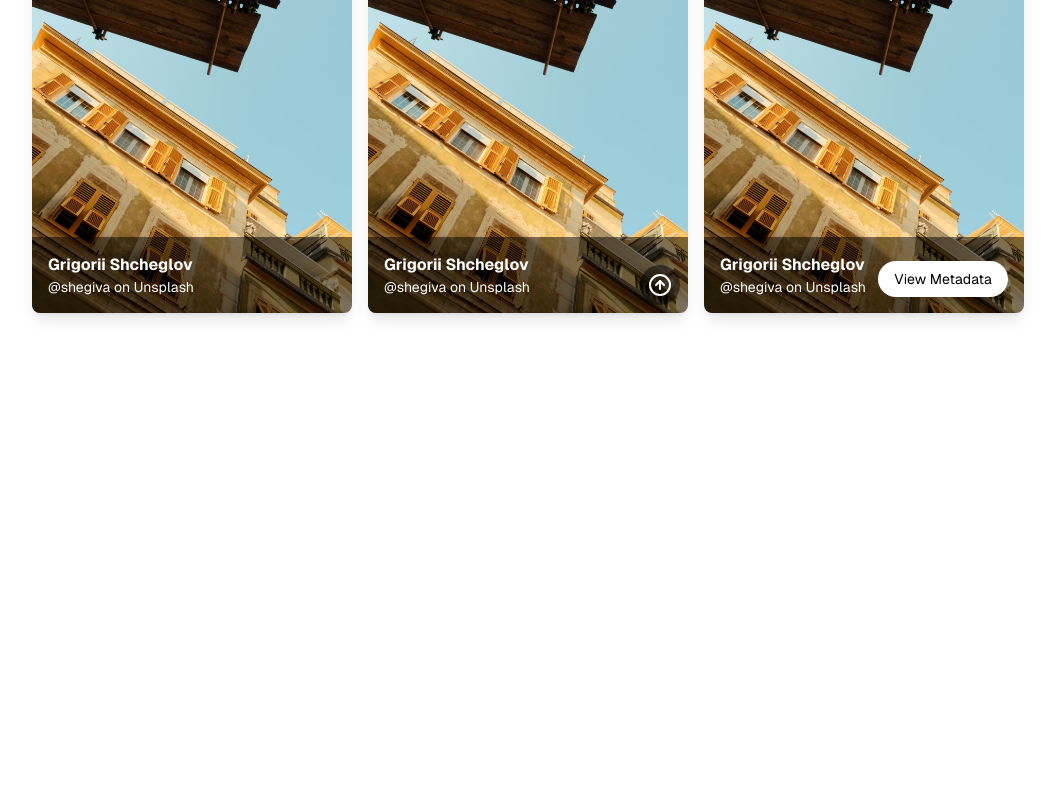
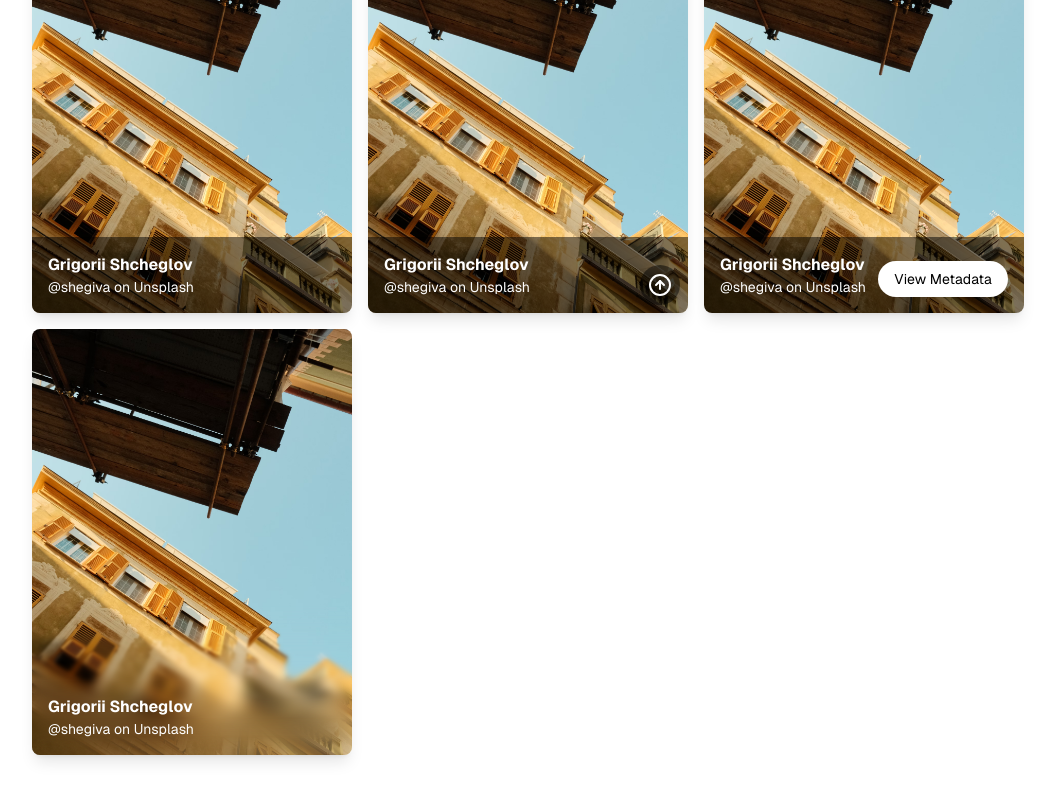
Before and after one commit to joncoronel/buildshit, a Next.js app: page / in a window 1280 px wide. Shown: the part 242-1042 px from the top of the page, without its empty margins (48-1103 px from the left). Before the commit the page ends 800 px from the top, so only its background shows below. Built offline with nearby package versions, Linux system fonts and the light colour scheme.

Commit message:
wokring blur effect

```diff
--- /dev/null
+++ b/app/components/challenges/1/blur.module.css
@@ -0,0 +1,111 @@
+.gradientBlurBottom {
+  position: absolute;
+  z-index: 5;
+  inset: auto 0 0 0;
+  height: 35%;
+  width: 100%;
+  bottom: 0;
+  pointer-events: none;
+}
+
+.gradientBlur > div,
+.gradientBlur::before,
+.gradientBlur::after {
+  position: absolute;
+  inset: 0;
+}
+
+.gradientBlur::before {
+  content: "";
+  z-index: 1;
+  backdrop-filter: blur(0.5px);
+  mask: linear-gradient(
+    to bottom,
+    rgba(255, 255, 255, 0) 0%,
+    rgba(255, 255, 255, 1) 12.5%,
+    rgba(255, 255, 255, 1) 25%,
+    rgba(255, 255, 255, 0) 37.5%
+  );
+}
+
+.gradientBlur > div:nth-of-type(1) {
+  z-index: 2;
+  backdrop-filter: blur(1px);
+  mask: linear-gradient(
+    to bottom,
+    rgba(255, 255, 255, 0) 12.5%,
+    rgba(255, 255, 255, 1) 25%,
+    rgba(255, 255, 255, 1) 37.5%,
+    rgba(255, 255, 255, 0) 50%
+  );
+}
+
+.gradientBlur > div:nth-of-type(2) {
+  z-index: 3;
+  backdrop-filter: blur(2px);
+  mask: linear-gradient(
+    to bottom,
+    rgba(255, 255, 255, 0) 25%,
+    rgba(255, 255, 255, 1) 37.5%,
+    rgba(255, 255, 255, 1) 50%,
+    rgba(255, 255, 255, 0) 62.5%
+  );
+}
+
+.gradientBlur > div:nth-of-type(3) {
+  z-index: 4;
+  backdrop-filter: blur(4px);
+  mask: linear-gradient(
+    to bottom,
+    rgba(255, 255, 255, 0) 37.5%,
+    rgba(255, 255, 255, 1) 50%,
+    rgba(255, 255, 255, 1) 62.5%,
+    rgba(255, 255, 255, 0) 75%
+  );
+}
+
+.gradientBlur > div:nth-of-type(4) {
+  z-index: 5;
+  backdrop-filter: blur(8px);
+  mask: linear-gradient(
+    to bottom,
+    rgba(255, 255, 255, 0) 50%,
+    rgba(255, 255, 255, 1) 62.5%,
+    rgba(255, 255, 255, 1) 75%,
+    rgba(255, 255, 255, 0) 87.5%
+  );
+}
+
+.gradientBlur > div:nth-of-type(5) {
+  z-index: 6;
+  backdrop-filter: blur(16px);
+  mask: linear-gradient(
+    to bottom,
+    rgba(255, 255, 255, 0) 62.5%,
+    rgba(255, 255, 255, 1) 75%,
+    rgba(255, 255, 255, 1) 87.5%,
+    rgba(255, 255, 255, 0) 100%
+  );
+}
+
+.gradientBlur > div:nth-of-type(6) {
+  z-index: 7;
+  backdrop-filter: blur(32px);
+  mask: linear-gradient(
+    to bottom,
+    rgba(255, 255, 255, 0) 75%,
+    rgba(255, 255, 255, 1) 87.5%,
+    rgba(255, 255, 255, 1) 100%
+  );
+}
+
+.gradientBlur::after {
+  content: "";
+  z-index: 8;
+  backdrop-filter: blur(64px);
+  mask: linear-gradient(
+    to bottom,
+    rgba(255, 255, 255, 0) 87.5%,
+    rgba(255, 255, 255, 1) 100%
+  );
+}
--- a/app/components/challenges/1/main.js
+++ b/app/components/challenges/1/main.js
@@ -6,6 +6,7 @@ import Image from "next/image";
 import { RefreshCw, CircleArrowUp } from "lucide-react";
 import Photo from "@/public/challenges/1/photo.avif";
 import data from "./data.json";
+import styles from "./blur.module.css";
 
 export const Idea1 = () => {
   const [isFlipped, setIsFlipped] = useState(false);
@@ -188,3 +189,48 @@ export const Idea5 = () => {
     </div>
   );
 };
+
+export const Idea6 = () => {
+  return (
+    <div className="w-full flex max-w-xs relative overflow-hidden rounded-lg shadow-lg group">
+      <div className="relative aspect-[3/4] w-full">
+        <Image
+          src={Photo}
+          alt="Photograph"
+          fill
+          style={{ objectFit: "cover" }}
+          sizes="(max-width: 384px) 100vw, 384px"
+        />
+        {/* Progressive blur for photographer info */}
+        <div className={`${styles.gradientBlur} ${styles.gradientBlurBottom}`}>
+          <div></div>
+          <div></div>
+          <div></div>
+          <div></div>
+          <div></div>
+          <div></div>
+        </div>
+        <div className="absolute bottom-0 left-0 right-0 p-4 text-white z-10">
+          <p className="font-bold">{data.photographer.name}</p>
+          <p className="text-sm">{data.photographer.social}</p>
+        </div>
+        {/* Blurred overlay with metadata (revealed on hover) */}
+        <div className="absolute inset-0 flex items-center justify-center backdrop-blur-md bg-black/30 opacity-0 group-hover:opacity-100 transition-opacity duration-300">
+          <div className="text-white p-4">
+            <h2 className="text-xl font-bold mb-2">Metadata</h2>
+            <ul>
+              <li className="mb-1">
+                <span className="font-semibold">Location:</span>{" "}
+                {data.metadata.location}
+              </li>
+              <li className="mb-1">
+                <span className="font-semibold">Camera:</span>{" "}
+                {data.metadata.camera.brand} {data.metadata.camera.model}
+              </li>
+            </ul>
+          </div>
+        </div>
+      </div>
+    </div>
+  );
+};
--- a/app/page.tsx
+++ b/app/page.tsx
@@ -1,4 +1,4 @@
-import { Idea1, Idea2, Idea5 } from "./components/challenges/1/main";
+import { Idea1, Idea2, Idea5, Idea6 } from "./components/challenges/1/main";
 
 export default function Home() {
   return (
@@ -12,6 +12,7 @@ export default function Home() {
             <Idea2 />
 
             <Idea5 />
+            <Idea6 />
           </div>
         </div>
       </main>
```
